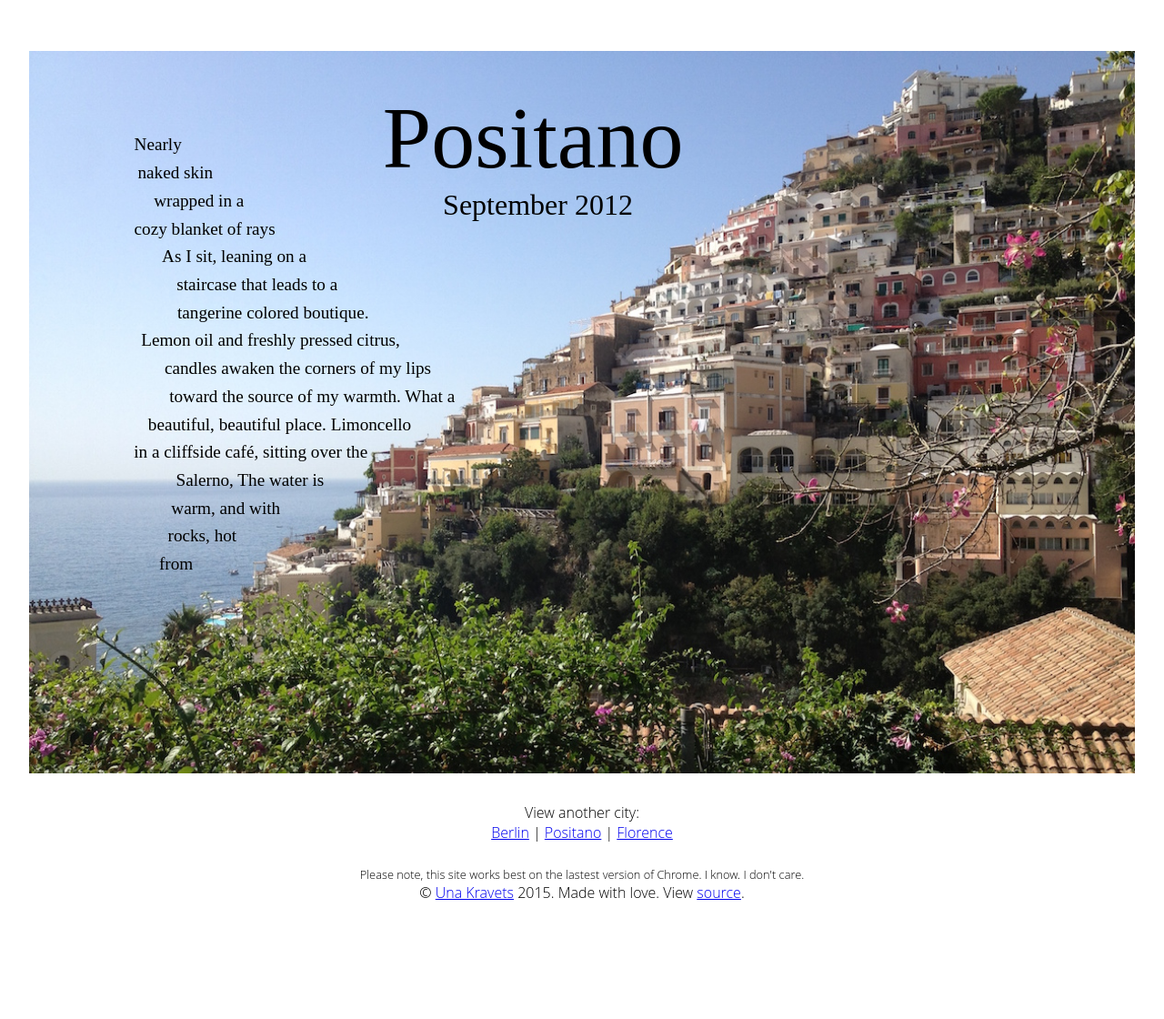
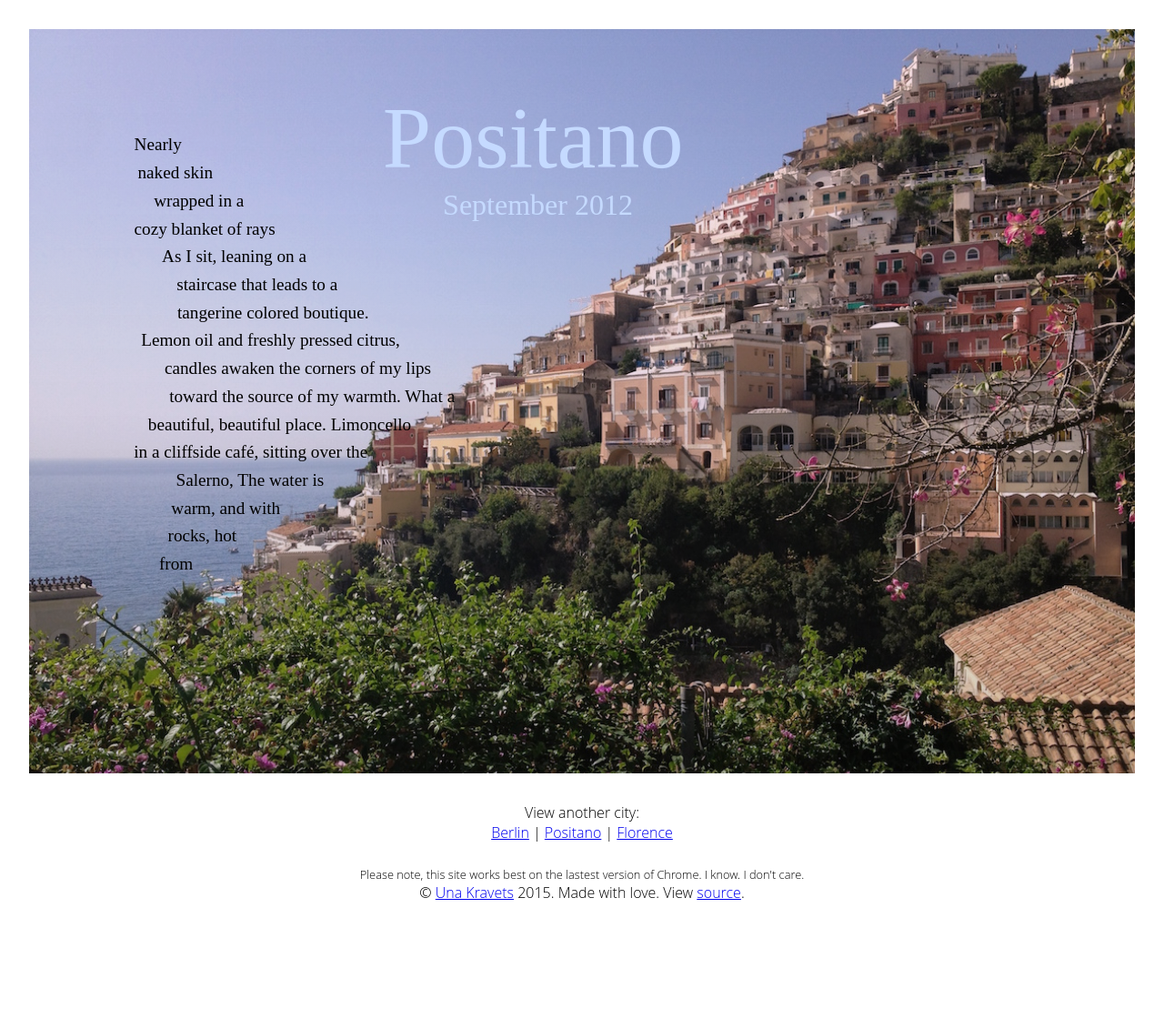
Before and after one commit to una/travels, a Jekyll site: the page built from _posts/2012-09-28-positano.md, in a window 1280 px wide. Shown: the whole page at 91% size. Built offline with Jekyll 4.4.1, drawn with Linux system fonts in a browser that asks for light colours; Markdown is read by kramdown in place of the engine named in the settings.

Commit message:
edited background of positano

```diff
--- a/_scss/pages/positano.scss
+++ b/_scss/pages/positano.scss
@@ -6,6 +6,7 @@
   .city, .date {
     font-family: 'sail';
     text-align: right;
+    color: rgb(197, 218, 255);
   }
 
   .city {
@@ -19,11 +20,12 @@
 
   .container {
     // width: 800px;
-    background: url('../../img/positano/positano.jpg');
+    background: url('../../img/positano/positano.jpg'), linear-gradient(top,rgba(234, 107, 132, 0.2) 0,rgba(91, 86, 148, 0.3) 100%);
+    background-blend-mode: multiply;
     // this ensures that the center diagonal retains
     background-size: contain;
     background-repeat: no-repeat;
-    background-position: 50%;
+    background-position: 50% 0;
     width: 100%;
     height: auto;
     display: block;
```
Also changed, not shown: _includes/positano.css (+1 -1 lines).
